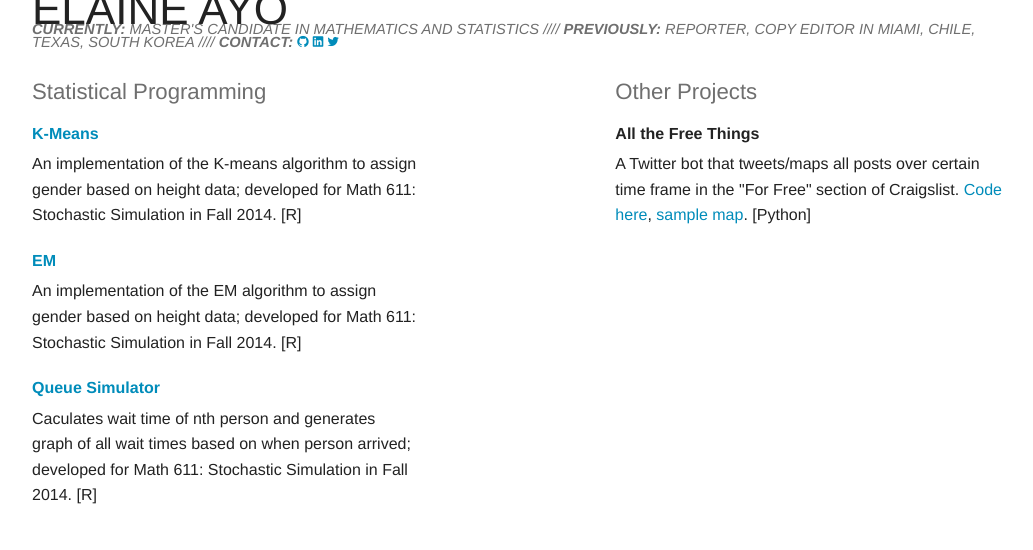
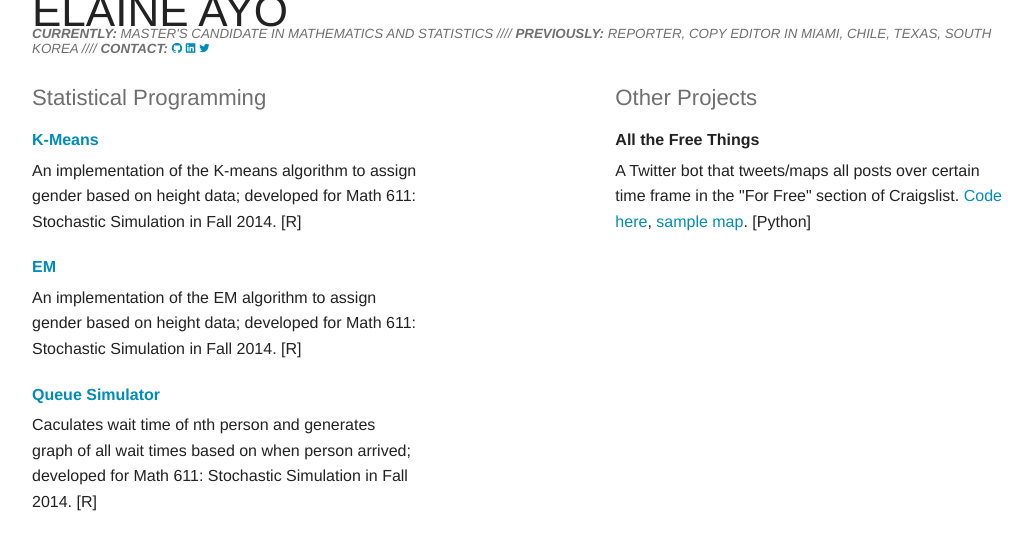
Before and after one commit to ayota/ayota.github.io, a plain HTML site: page index.html in a window 1280 px wide. Shown: the whole page, without its empty margins (123-1156 px from the left). Drawn offline with Linux system fonts and the light colour scheme.

Commit message:
Update index.html

```diff
--- a/index.html
+++ b/index.html
@@ -10,8 +10,8 @@
   <body>
     	<div class="row">
   		<div class="small-10 medium-12 centered columns">
-    		<h1 style="line-height:12px; font-weight:100;">ELAINE AYO</h1>
-    		<p style="font-size:11pt; line-height:12px; text-transform:uppercase;" class="subheader"><i><b>currently:</b> master's candidate in mathematics and statistics //// <b>previously:</b> reporter, copy editor in Miami, Chile, Texas, South Korea //// <b>contact:</b> <a href="http://github.com/ayota" target="_blank"><i class="step fi-social-github size-60"></i></a>
+    		<h1 style="line-height:15px; font-weight:100;">ELAINE AYO</h1>
+    		<p style="font-size:10pt; line-height:15px; text-transform:uppercase;" class="subheader"><i><b>currently:</b> master's candidate in mathematics and statistics //// <b>previously:</b> reporter, copy editor in Miami, Chile, Texas, South Korea //// <b>contact:</b> <a href="http://github.com/ayota" target="_blank"><i class="step fi-social-github size-60"></i></a>
     		<a href="http://www.linkedin.com/in/elaineayo" target="_blank"><i class="step fi-social-linkedin size-60"></i></a>
     		<a href="https://twitter.com/eieayo" target="_blank"><i class="step fi-social-twitter size-60"></i></a></i></p>
     		</div>
```
